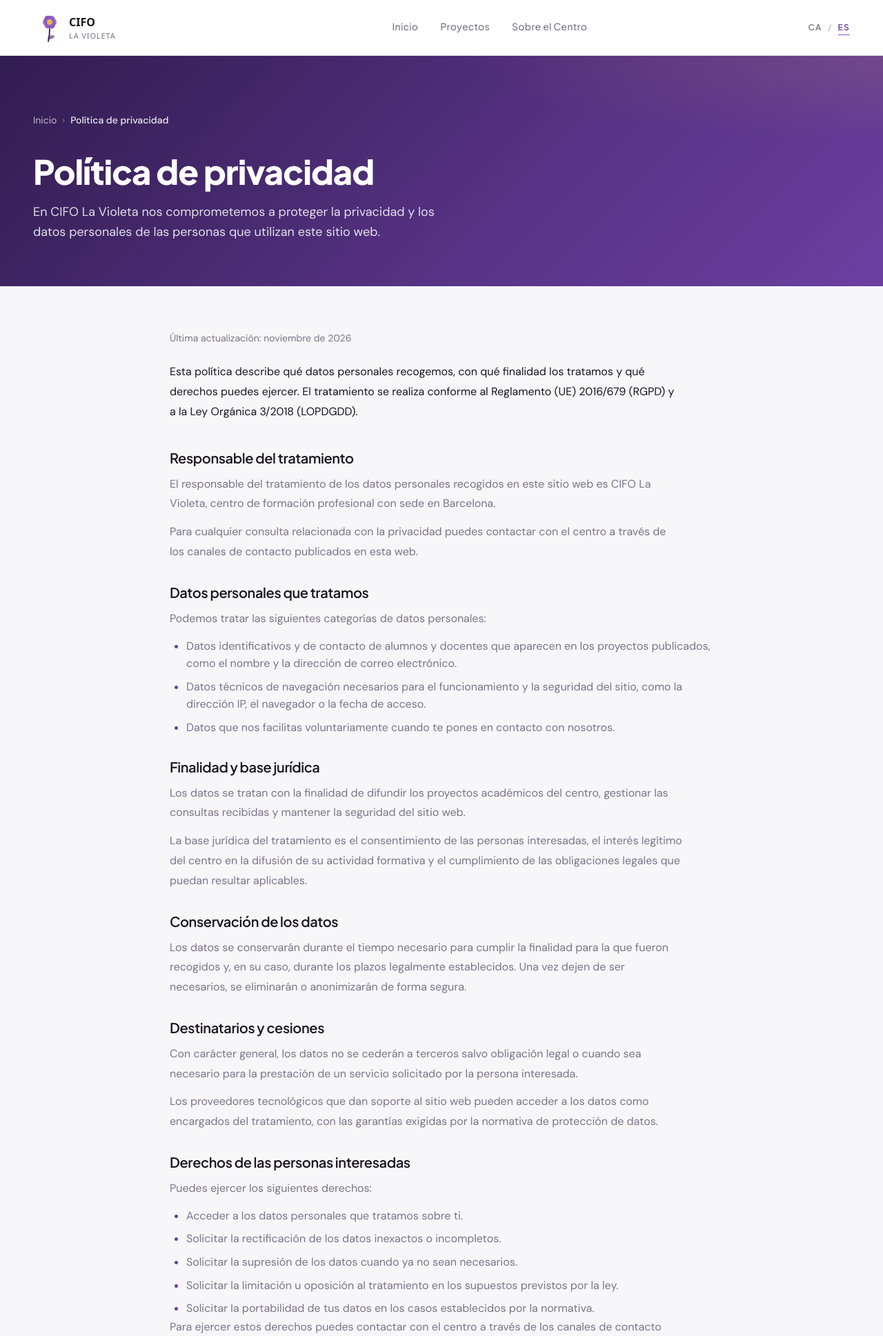
After one commit to FCS-dev/cifo-showcase, a Laravel app: page /es/privacy in a window 1280 px wide. The commit adds this page. Shown: the top 1937 px of the page at 69% size. Run offline with Laravel 12, Linux system fonts and the light colour scheme; style sheets or scripts are compiled from the project's sources.

Commit message:
Agrega página de política de privacidad en es, ca y en

```diff
--- a/app/Http/Controllers/Front/PageController.php
+++ b/app/Http/Controllers/Front/PageController.php
@@ -37,4 +37,9 @@ class PageController extends Controller
 
         return view('front.about', compact('categories'));
     }
+
+    public function privacy(): View
+    {
+        return view('front.privacy');
+    }
 }
--- /dev/null
+++ b/lang/es/privacy.php
@@ -0,0 +1,100 @@
+<?php
+
+return [
+    'page_title' => 'Política de privacidad',
+    'page_desc' => 'Información sobre el tratamiento de datos personales en el sitio web de proyectos del CIFO La Violeta.',
+    'breadcrumb' => 'Política de privacidad',
+    'breadcrumb_aria' => 'Ruta de navegación',
+    'hero_intro' => 'En CIFO La Violeta nos comprometemos a proteger la privacidad y los datos personales de las personas que utilizan este sitio web.',
+    'updated' => 'Última actualización: noviembre de 2026',
+    'intro' => 'Esta política describe qué datos personales recogemos, con qué finalidad los tratamos y qué derechos puedes ejercer. El tratamiento se realiza conforme al Reglamento (UE) 2016/679 (RGPD) y a la Ley Orgánica 3/2018 (LOPDGDD).',
+    'sections' => [
+        [
+            'title' => 'Responsable del tratamiento',
+            'paragraphs' => [
+                'El responsable del tratamiento de los datos personales recogidos en este sitio web es CIFO La Violeta, centro de formación profesional con sede en Barcelona.',
+                'Para cualquier consulta relacionada con la privacidad puedes contactar con el centro a través de los canales de contacto publicados en esta web.',
+            ],
+        ],
+        [
+            'title' => 'Datos personales que tratamos',
+            'paragraphs' => [
+                'Podemos tratar las siguientes categorías de datos personales:',
+            ],
+            'items' => [
+                'Datos identificativos y de contacto de alumnos y docentes que aparecen en los proyectos publicados, como el nombre y la dirección de correo electrónico.',
+                'Datos técnicos de navegación necesarios para el funcionamiento y la seguridad del sitio, como la dirección IP, el navegador o la fecha de acceso.',
+                'Datos que nos facilitas voluntariamente cuando te pones en contacto con nosotros.',
+            ],
+        ],
+        [
+            'title' => 'Finalidad y base jurídica',
+            'paragraphs' => [
+                'Los datos se tratan con la finalidad de difundir los proyectos académicos del centro, gestionar las consultas recibidas y mantener la seguridad del sitio web.',
+                'La base jurídica del tratamiento es el consentimiento de las personas interesadas, el interés legítimo del centro en la difusión de su actividad formativa y el cumplimiento de las obligaciones legales que puedan resultar aplicables.',
+            ],
+        ],
+        [
+            'title' => 'Conservación de los datos',
+            'paragraphs' => [
+                'Los datos se conservarán durante el tiempo necesario para cumplir la finalidad para la que fueron recogidos y, en su caso, durante los plazos legalmente establecidos. Una vez dejen de ser necesarios, se eliminarán o anonimizarán de forma segura.',
+            ],
+        ],
+        [
+            'title' => 'Destinatarios y cesiones',
+            'paragraphs' => [
+                'Con carácter general, los datos no se cederán a terceros salvo obligación legal o cuando sea necesario para la prestación de un servicio solicitado por la persona interesada.',
+                'Los proveedores tecnológicos que dan soporte al sitio web pueden acceder a los datos como encargados del tratamiento, con las garantías exigidas por la normativa de protección de datos.',
+            ],
+        ],
+        [
+            'title' => 'Derechos de las personas interesadas',
+            'paragraphs' => [
+                'Puedes ejercer los siguientes derechos:',
+            ],
+            'items' => [
+                'Acceder a los datos personales que tratamos sobre ti.',
+                'Solicitar la rectificación de los datos inexactos o incompletos.',
+                'Solicitar la supresión de los datos cuando ya no sean necesarios.',
+                'Solicitar la limitación u oposición al tratamiento en los supuestos previstos por la ley.',
+                'Solicitar la portabilidad de tus datos en los casos establecidos por la normativa.',
+            ],
+            'after' => [
+                'Para ejercer estos derechos puedes contactar con el centro a través de los canales de contacto publicados en la web. Si consideras que no se han atendido correctamente, puedes presentar una reclamación ante la Agencia Española de Protección de Datos (www.aepd.es).',
+            ],
+        ],
+        [
+            'title' => 'Cookies',
+            'paragraphs' => [
+                'Este sitio web puede utilizar cookies técnicas o de sesión estrictamente necesarias para su funcionamiento. No se utilizan cookies publicitarias ni de seguimiento sin el consentimiento de la persona usuaria.',
+                'Puedes configurar tu navegador para bloquear o eliminar las cookies; en ese caso algunas funcionalidades del sitio podrían no estar disponibles.',
+            ],
+        ],
+        [
+            'title' => 'Seguridad',
+            'paragraphs' => [
+                'Aplicamos medidas técnicas y organizativas razonables para proteger los datos personales frente a accesos no autorizados, pérdida, alteración o divulgación. No obstante, ningún sistema de transmisión o almacenamiento es completamente seguro.',
+            ],
+        ],
+        [
+            'title' => 'Menores de edad',
+            'paragraphs' => [
+                'El sitio web está orientado a la difusión de proyectos formativos y no está dirigido a menores de 14 años. Si detectas que se han facilitado datos de un menor sin la autorización correspondiente, puedes comunicarlo al centro para proceder a su eliminación.',
+            ],
+        ],
+        [
+            'title' => 'Cambios en esta política',
+            'paragraphs' => [
+                'Podemos actualizar esta política de privacidad para adaptarla a cambios normativos o a nuevas funcionalidades del sitio. Te recomendamos revisarla periódicamente.',
+            ],
+        ],
+        [
+            'title' => 'Contacto',
+            'paragraphs' => [
+                'Para cualquier duda o solicitud relacionada con la protección de datos, puedes dirigirte a CIFO La Violeta a través de los canales de contacto publicados en este sitio web.',
+            ],
+        ],
+    ],
+    'footer_title' => 'Legal',
+    'link' => 'Política de privacidad',
+];
--- a/resources/css/app.css
+++ b/resources/css/app.css
@@ -41,3 +41,4 @@
 @import "./front/pages/projects.css";
 @import "./front/pages/about.css";
 @import "./front/pages/project-detail.css";
+@import "./front/pages/legal.css";
--- /dev/null
+++ b/resources/css/front/pages/legal.css
@@ -0,0 +1,163 @@
+/* ══════════════════════════════════════════════════════════
+   LEGAL.CSS — CIFO Violeta Showcase
+   Page-specific styles for static legal pages
+   ══════════════════════════════════════════════════════════ */
+
+/* ─────────────────────────────────────────
+   HERO
+   ───────────────────────────────────────── */
+.legal-hero {
+    background: linear-gradient(135deg,
+            var(--color-primary-800) 0%,
+            var(--color-primary-600) 60%,
+            var(--color-primary-500) 100%);
+    color: var(--color-text-inverse);
+    padding-block: var(--space-20) var(--space-16);
+    position: relative;
+    overflow: hidden;
+}
+
+.legal-hero::before {
+    content: "";
+    position: absolute;
+    inset: 0;
+    background-image: radial-gradient(ellipse 80% 60% at 100% 0%,
+            rgba(232, 184, 75, 0.12) 0%,
+            transparent 60%);
+    pointer-events: none;
+}
+
+.legal-breadcrumb {
+    margin-block-end: var(--space-8);
+}
+
+.legal-breadcrumb ol {
+    display: flex;
+    align-items: center;
+    gap: var(--space-2);
+    list-style: none;
+    padding: 0;
+    margin: 0;
+    flex-wrap: wrap;
+}
+
+.legal-breadcrumb a {
+    color: rgba(255, 255, 255, 0.7);
+    text-decoration: none;
+    font-size: var(--text-sm);
+    transition: color var(--transition-fast);
+}
+
+.legal-breadcrumb a:hover {
+    color: var(--color-text-inverse);
+}
+
+.legal-breadcrumb .breadcrumb-sep {
+    color: rgba(255, 255, 255, 0.4);
+    font-size: var(--text-sm);
+}
+
+.legal-breadcrumb .breadcrumb-current {
+    color: rgba(255, 255, 255, 0.9);
+    font-size: var(--text-sm);
+}
+
+.legal-hero-content {
+    position: relative;
+    max-width: 720px;
+}
+
+.legal-hero h1 {
+    font-family: var(--font-heading);
+    font-size: var(--text-4xl);
+    font-weight: var(--weight-extrabold);
+    line-height: var(--leading-tight);
+    letter-spacing: var(--tracking-tight);
+    color: var(--color-text-inverse);
+    margin-block-end: var(--space-4);
+}
+
+.legal-hero-content p {
+    font-family: var(--font-body);
+    font-size: var(--text-lg);
+    line-height: var(--leading-normal);
+    color: rgba(255, 255, 255, 0.85);
+    max-width: 620px;
+}
+
+@media (min-width: 48em) {
+    .legal-hero h1 {
+        font-size: var(--text-5xl);
+    }
+}
+
+/* ─────────────────────────────────────────
+   CONTENT
+   ───────────────────────────────────────── */
+.legal-content {
+    padding-block: var(--space-16);
+}
+
+.legal-content-inner {
+    max-width: 72ch;
+    margin-inline: auto;
+}
+
+.legal-updated {
+    font-size: var(--text-sm);
+    color: var(--color-text-muted);
+    margin-bottom: var(--space-6);
+}
+
+.legal-intro {
+    font-size: var(--text-base);
+    line-height: var(--leading-loose);
+    color: var(--color-text);
+    margin-bottom: var(--space-10);
+}
+
+.legal-section {
+    margin-bottom: var(--space-8);
+}
+
+.legal-section:last-child {
+    margin-bottom: 0;
+}
+
+.legal-section h2 {
+    font-family: var(--font-heading);
+    font-size: var(--text-xl);
+    font-weight: var(--weight-semibold);
+    line-height: var(--leading-tight);
+    color: var(--color-text);
+    margin-bottom: var(--space-3);
+}
+
+.legal-section p {
+    font-size: var(--text-base);
+    line-height: var(--leading-loose);
+    color: var(--color-text-muted);
+    margin-bottom: var(--space-3);
+}
+
+.legal-section p:last-child {
+    margin-bottom: 0;
+}
+
+.legal-section ul {
+    list-style: disc;
+    padding-left: var(--space-6);
+    margin: var(--space-3) 0 0;
+    display: grid;
+    gap: var(--space-2);
+}
+
+.legal-section li {
+    font-size: var(--text-base);
+    line-height: var(--leading-normal);
+    color: var(--color-text-muted);
+}
+
+.legal-section li::marker {
+    color: var(--color-primary-500);
+}
--- a/resources/views/components/front/footer.blade.php
+++ b/resources/views/components/front/footer.blade.php
@@ -27,6 +27,13 @@
                             <a href="{{ route('about') }}" class="footer-link">{{ __('front.nav.about') }}</a>
                         </div>
                     </div>
+
+                    <div>
+                        <p class="footer-link-group-title">{{ __('privacy.footer_title') }}</p>
+                        <div class="footer-link-group-items">
+                            <a href="{{ route('privacy') }}" class="footer-link">{{ __('privacy.link') }}</a>
+                        </div>
+                    </div>
                 </div>
             </div>
 
--- /dev/null
+++ b/resources/views/front/privacy.blade.php
@@ -0,0 +1,66 @@
+{{--
+ * resources/views/front/privacy.blade.php
+ * Privacy policy — static legal content.
+ --}}
+
+<x-layouts.app :title="__('privacy.page_title')" :description="__('privacy.page_desc')">
+
+    <article class="legal-page">
+
+        {{-- ── HERO ──────────────────────────────────────────── --}}
+        <header class="legal-hero">
+            <div class="container">
+
+                <nav class="legal-breadcrumb" aria-label="{{ __('privacy.breadcrumb_aria') }}">
+                    <ol>
+                        <li><a href="{{ route('home') }}">{{ __('front.nav.home') }}</a></li>
+                        <li aria-hidden="true"><span class="breadcrumb-sep">›</span></li>
+                        <li><span class="breadcrumb-current" aria-current="page">{{ __('privacy.breadcrumb') }}</span></li>
+                    </ol>
+                </nav>
+
+                <div class="legal-hero-content reveal">
+                    <h1>{{ __('privacy.page_title') }}</h1>
+                    <p>{{ __('privacy.hero_intro') }}</p>
+                </div>
+
+            </div>
+        </header>
+
+        {{-- ── CONTENT ───────────────────────────────────────── --}}
+        <div class="legal-content">
+            <div class="container">
+                <div class="legal-content-inner">
+
+                    <p class="legal-updated">{{ __('privacy.updated') }}</p>
+                    <p class="legal-intro">{{ __('privacy.intro') }}</p>
+
+                    @foreach (__('privacy.sections') as $section)
+                        <section class="legal-section">
+                            <h2>{{ $section['title'] }}</h2>
+
+                            @foreach ($section['paragraphs'] ?? [] as $paragraph)
+                                <p>{{ $paragraph }}</p>
+                            @endforeach
+
+                            @if (!empty($section['items']))
+                                <ul>
+                                    @foreach ($section['items'] as $item)
+                                        <li>{{ $item }}</li>
+                                    @endforeach
+                                </ul>
+                            @endif
+
+                            @foreach ($section['after'] ?? [] as $paragraph)
+                                <p>{{ $paragraph }}</p>
+                            @endforeach
+                        </section>
+                    @endforeach
+
+                </div>
+            </div>
+        </div>
+
+    </article>
+
+</x-layouts.app>
--- a/routes/web.php
+++ b/routes/web.php
@@ -33,6 +33,7 @@ Route::prefix('{locale}')
         Route::get('/projects/tag/{tag:slug}', [ProjectController::class, 'byTag'])->name('projects.tag');
         Route::get('/projects/{project:slug}', [ProjectController::class, 'show'])->name('projects.show');
         Route::get('/about', [PageController::class, 'about'])->name('about');
+        Route::get('/privacy', [PageController::class, 'privacy'])->name('privacy');
     });
 
 // ── Admin Dashboard ──────────────────────────────────────────
```
Also changed, not shown: lang/ca/privacy.php (added, +100 -0 lines), lang/en/privacy.php (added, +100 -0 lines).
